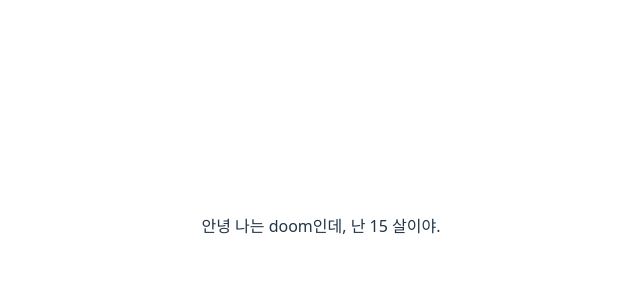
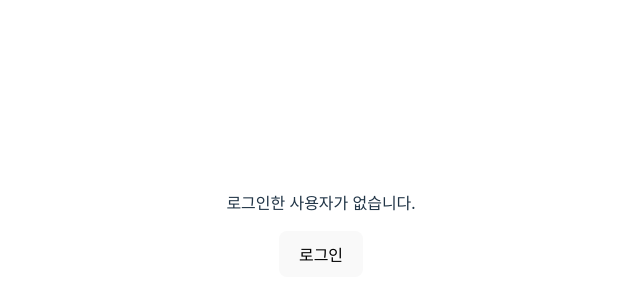
Before and after one commit to doomout/SpringBoot3_React, a React (Vite) app in the folder React/myapp/: page / in a window 1280 px wide. Shown: the part 174-474 px from the top of the page, without its empty margins (319-959 px from the left). Built offline with nearby package versions, Linux system fonts and the light colour scheme.

Commit message:
타입스크립트에서 리액트 상태 이용하기

```diff
--- a/React/myapp/src/App.tsx
+++ b/React/myapp/src/App.tsx
@@ -10,13 +10,15 @@ import MyList from './MyList';
 import MyTable from './MyTable';
 import MyForm from './MyForm';
 import HelloComponent from './HelloComponent';
+import UserComponent from './UserComponent';
 
 function App() {
 
   return (
   <div>
+    <UserComponent />
+  {/*
     <HelloComponent name="doom" age={15} />
-  {/*
     <MyForm />
     <MyComponent />
     <MyTable />
--- /dev/null
+++ b/React/myapp/src/UserComponent.tsx
@@ -0,0 +1,40 @@
+import { useState } from "react";
+import { User } from "./types"; // User 타입 불러오기
+
+function UserComponent() {
+  // User 상태, 초기값은 null
+  const [user, setUser] = useState<User | null>(null);
+
+  // 버튼 클릭 시, 유저 정보 세팅
+  const handleLogin = () => {
+    setUser({
+      id: 1,
+      name: "홍길동",
+      email: "hong@example.com",
+    });
+  };
+
+  // 로그아웃 → 상태 초기화
+  const handleLogout = () => {
+    setUser(null);
+  };
+
+  return (
+    <div>
+      {user ? (
+        <>
+          <p>안녕하세요, {user.name}님!</p>
+          <p>이메일: {user.email}</p>
+          <button onClick={handleLogout}>로그아웃</button>
+        </>
+      ) : (
+        <>
+          <p>로그인한 사용자가 없습니다.</p>
+          <button onClick={handleLogin}>로그인</button>
+        </>
+      )}
+    </div>
+  );
+}
+
+export default UserComponent;
```
Also changed, not shown: React/myapp/src/types.ts (+7 -0 lines).
